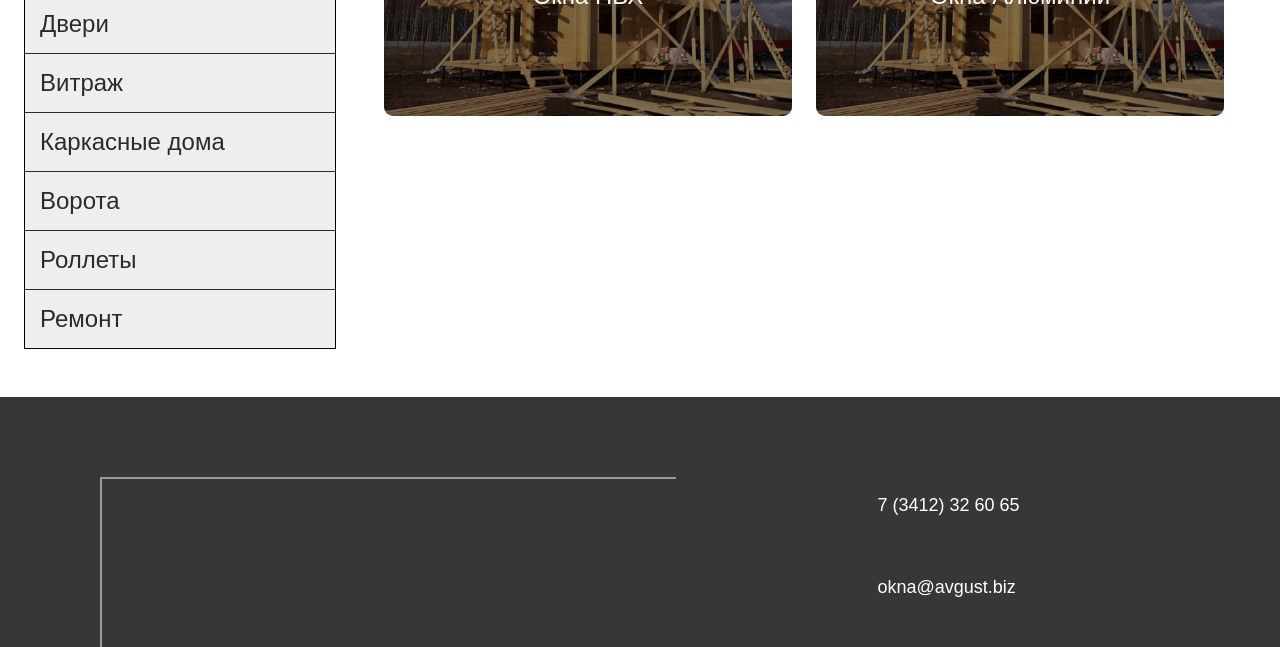
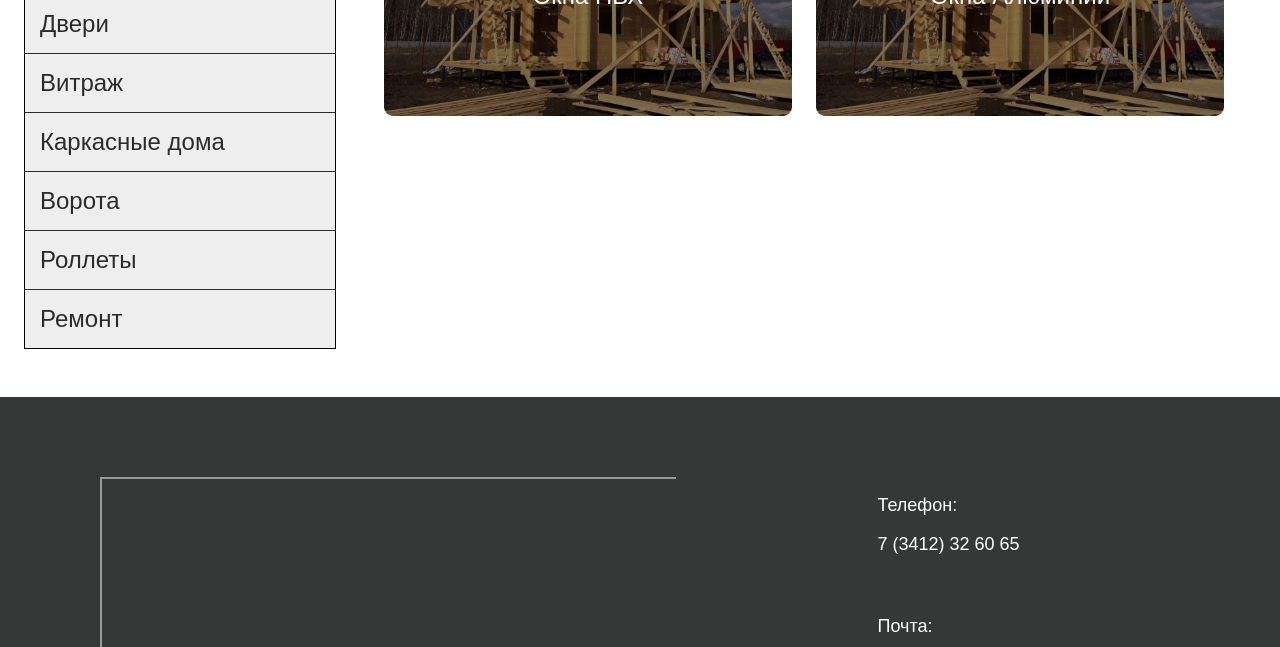
Before and after one commit to Rayelis/site1, a plain HTML site: page main_category/Окна.html in a window 1280 px wide. Shown: the part 305-952 px from the top of the page. Drawn offline with Linux system fonts and the light colour scheme.

Commit message:
footer water

```diff
--- a/main_category/script.js
+++ b/main_category/script.js
@@ -128,7 +128,22 @@ window.onload = () => {
 
     buffer = header_top_block.innerHTML
 
-    header_top_block.innerHTML = `<button class="button" href="../../main_page/src/index.html" onclick="window.location='../main_page/src/index.html'">На главную</button>`
+    header_top_block.innerHTML = `<button class="button" onclick="window.location='../main_page/src/index.html'">На главную</button>`
 
     header_top_block.innerHTML += buffer
+
+    let contacts = document.querySelector(".main-footer-contact")
+
+    contacts.innerHTML = `<div class="main-footer-contact-phone">
+                            <p>Телефон:</p>
+                            <p>7 (3412) 32 60 65</p>
+                        </div>
+                        <div class="main-footer-contact-email">
+                            <p>Почта:</p>
+                            <p>okna@avgust.biz</p>
+                        </div>
+                        <div class="main-footer-contact-address">
+                            <p>Адрес:</p>
+                            <p>г. Ижевск, ул. Воткинское шоссе 206 </p>
+                        </div>`
 }
--- a/site1-sub_category/site1-sub_category/style.css
+++ b/site1-sub_category/site1-sub_category/style.css
@@ -342,7 +342,7 @@ main{
 .main-footer-wrap {
     display: flex;
     justify-content: space-around;
-    padding: 80px 0;
+    padding: calc(var(--block_size) * 4) calc(var(--block_size) * 7);
 }
 
 .main-footer-comp {
```
Also changed, not shown: main_page/src/script/script.js (+15 -0 lines), site1-sub_category/site1-sub_category/script.js (+15 -0 lines).
